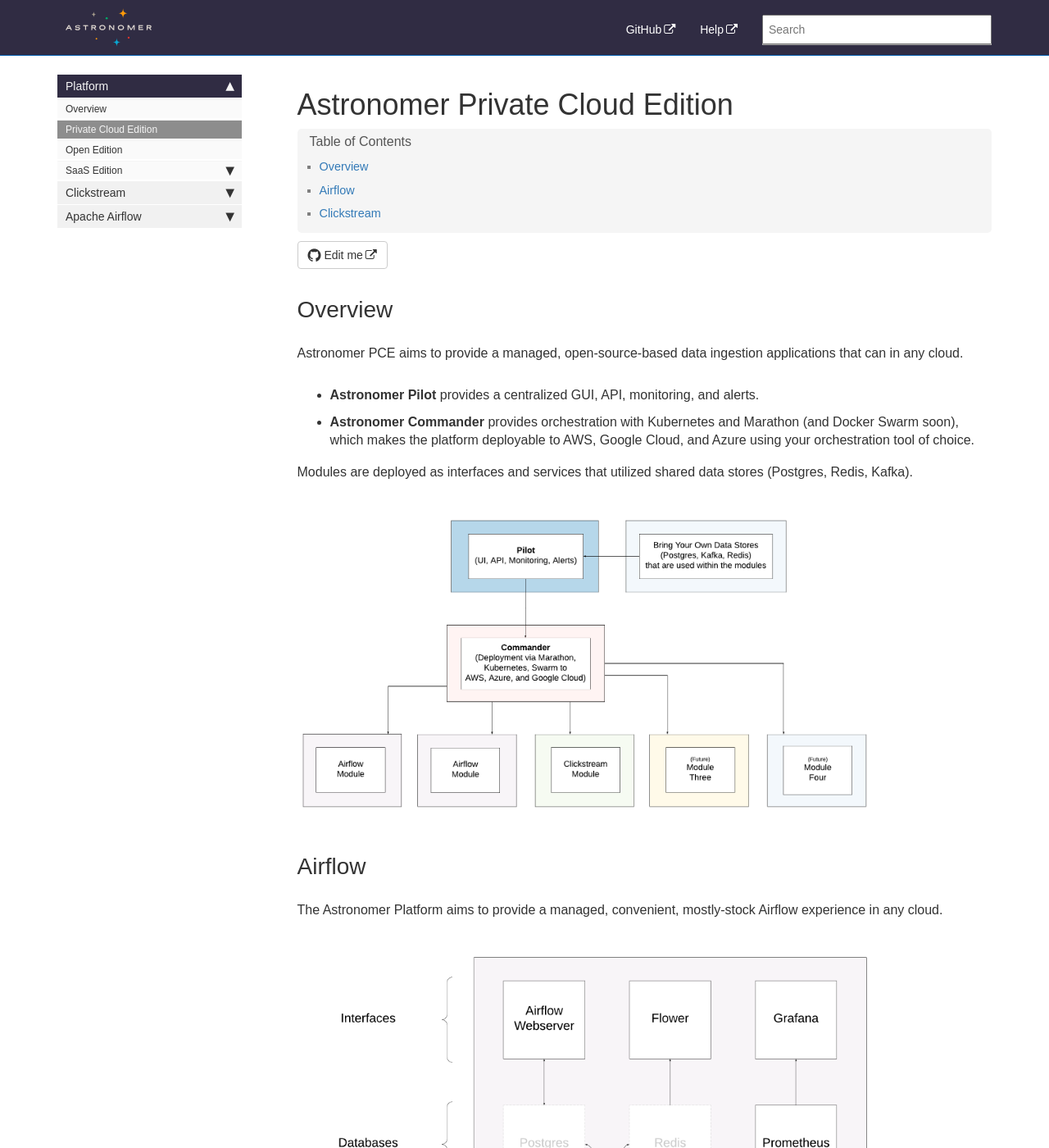
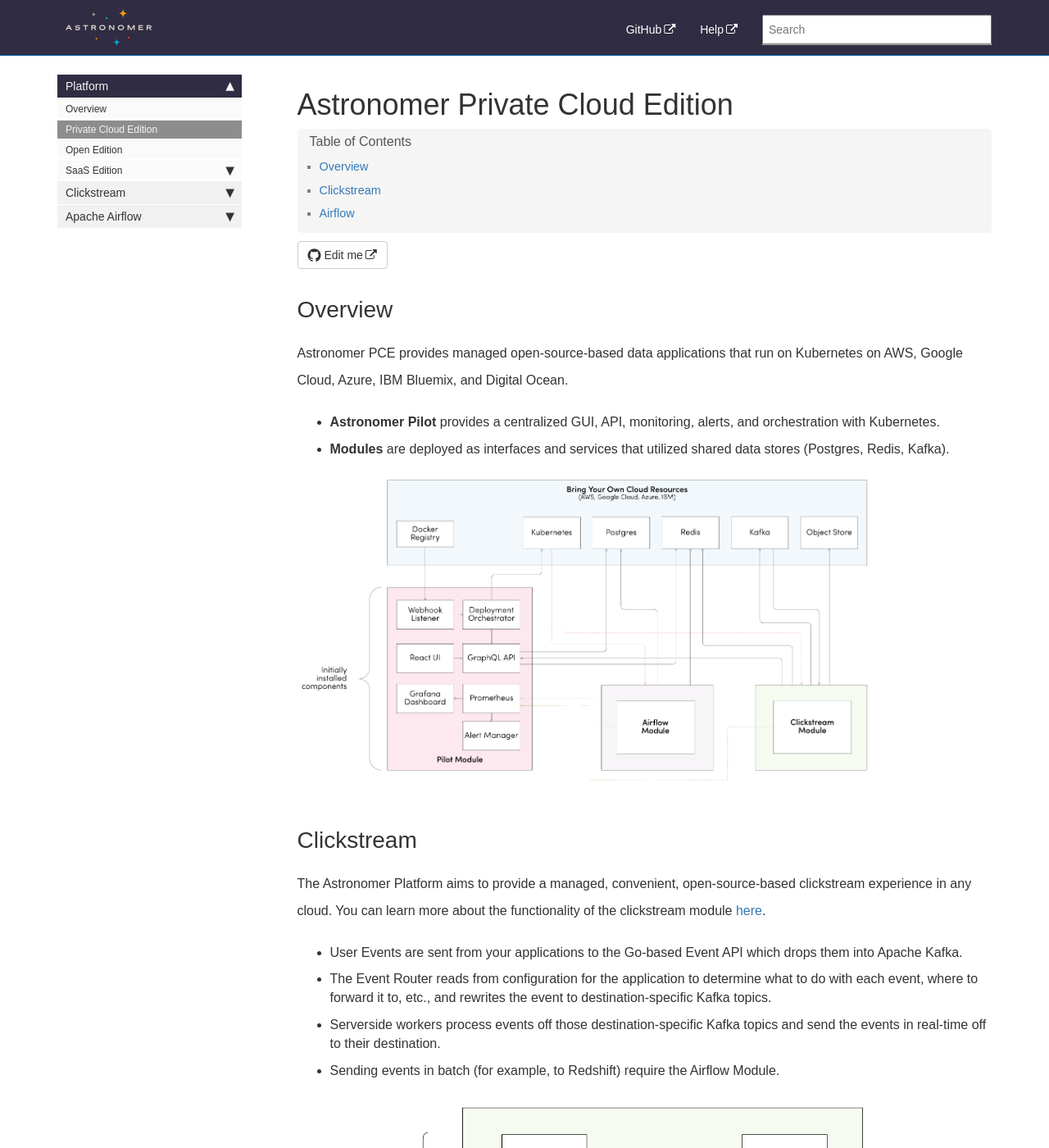
Before and after one commit to petedejoy/documentation, a Jekyll site: the page built from v2/editions/private-cloud/overview.md, in a window 1280 px wide and 1400 px high. Shown: the whole window at 82% size. Built offline with Jekyll 4.4.1, drawn with Linux system fonts in a browser that asks for light colours; nearby versions of some CDN libraries; some web fonts are replaced; comment, search, counter and statistics services are not loaded; some of the changed text lies outside the part shown.

Commit message:
Revise PCE

```diff
--- a/v2/editions/private-cloud/overview.md
+++ b/v2/editions/private-cloud/overview.md
@@ -6,14 +6,27 @@ sidebar: platform_sidebar
 
 ## Overview
 
-Astronomer PCE aims to provide a managed, open-source-based data ingestion applications that can in any cloud.
+Astronomer PCE provides managed open-source-based data applications
+that run on Kubernetes on AWS, Google Cloud, Azure, IBM Bluemix,
+and Digital Ocean.
 
-* **Astronomer Pilot** provides a centralized GUI, API, monitoring, and alerts.
-* **Astronomer Commander** provides orchestration with Kubernetes and Marathon (and Docker Swarm soon), which makes the platform deployable to AWS, Google Cloud, and Azure using your orchestration tool of choice.
+* **Astronomer Pilot** provides a centralized GUI, API, monitoring,
+alerts, and orchestration with Kubernetes.
+* **Modules** are deployed as interfaces and services that utilized
+shared data stores (Postgres, Redis, Kafka).
 
-Modules are deployed as interfaces and services that utilized shared data stores (Postgres, Redis, Kafka).
+[![Astronomer PCE Overview](/images/pce/pce_overview.png)](/images/pce/pce_overview_white.png)
 
-![Astronomer PCE Overview](/images/pce/pce_overview.png)
+## Clickstream
+
+The Astronomer Platform aims to provide a managed, convenient, open-source-based clickstream experience in any cloud. You can learn more about the functionality of the clickstream module [here](/v2/clickstream/overview.html).
+
+* User Events are sent from your applications to the Go-based Event API which drops them into Apache Kafka.
+* The Event Router reads from configuration for the application to determine what to do with each event, where to forward it to, etc., and rewrites the event to destination-specific Kafka topics.
+* Serverside workers process events off those destination-specific Kafka topics and send the events in real-time off to their destination.
+* Sending events in batch (for example, to Redshift) require the Airflow Module.
+
+![Clickstream Open Diagram](/images/pce/clickstream_open_diagram.png)
 
 ## Airflow
 
@@ -59,14 +72,3 @@ In general, Kubernetes provide a lot more primitives for building up distributed
 Deploying DAGs involves a Docker Registry that sends a webhook to a component we call Commander, which will generate Kubernetes calls and send them to the Airflow deployment, which will perform a rolling update to the Airflow deployment containers.
 
 ![DAG Deployment](/images/pce/dag_deployment.png)
-
-## Clickstream
-
-The Astronomer Platform aims to provide a managed, convenient, open-source-based clickstream experience in any cloud. You can learn more about the functionality of the clickstream module [here](/v2/clickstream/overview.html).
-
-* User Events are sent from your applications to the Go-based Event API which drops them into Apache Kafka.
-* The Event Router reads from configuration for the application to determine what to do with each event, where to forward it to, etc., and rewrites the event to destination-specific Kafka topics.
-* Serverside workers process events off those destination-specific Kafka topics and send the events in real-time off to their destination.
-* Sending events in batch (for example, to Redshift) require the Airflow Module.
-
-![Airflow Open Diagram](/images/pce/clickstream_open_diagram.png)
```
Also changed, not shown: images/pce/airflow_open_diagram.png, images/pce/clickstream_open_diagram.png, images/pce/pce_overview.png, images/pce/pce_overview_white.png (added).
